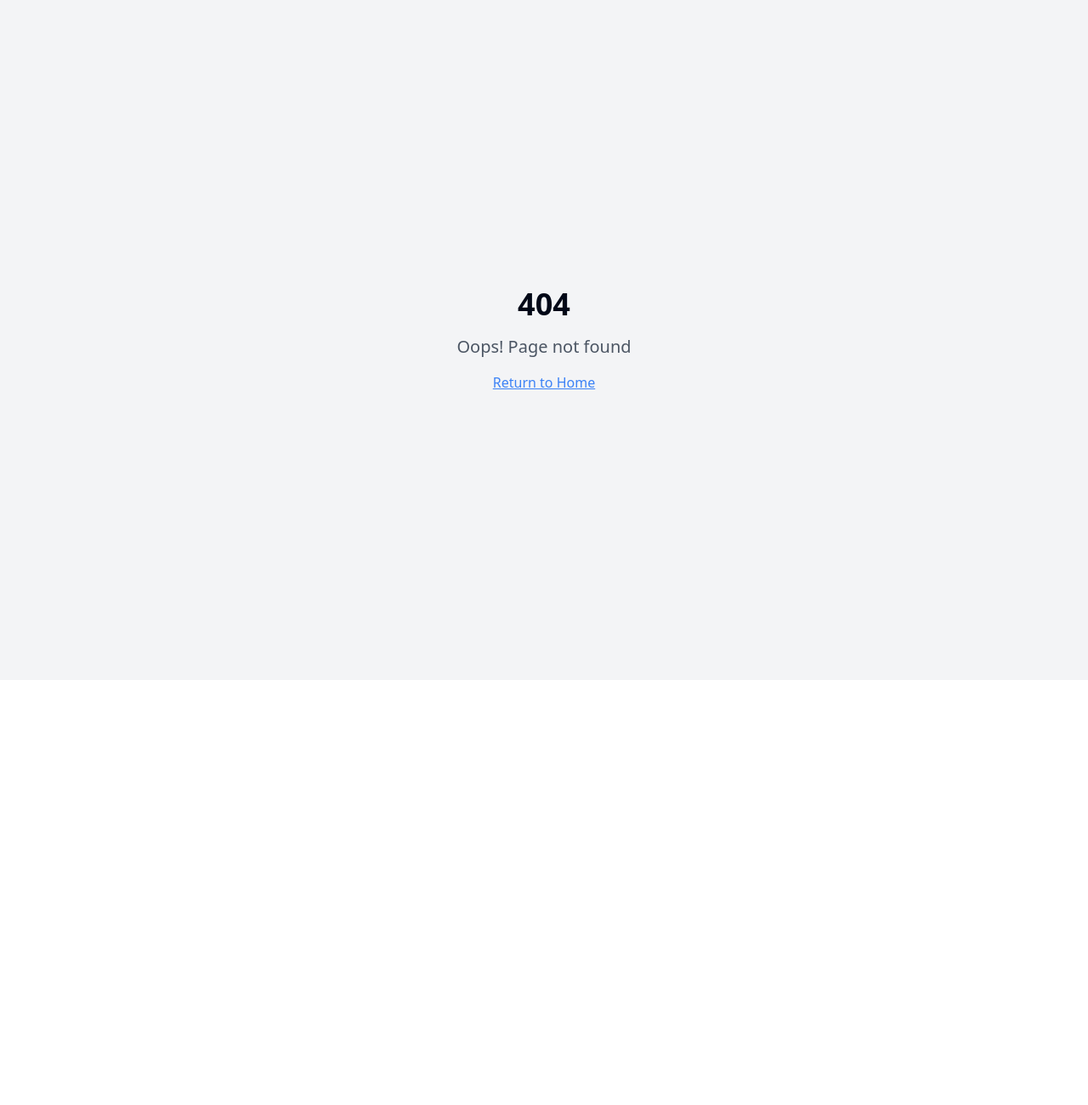
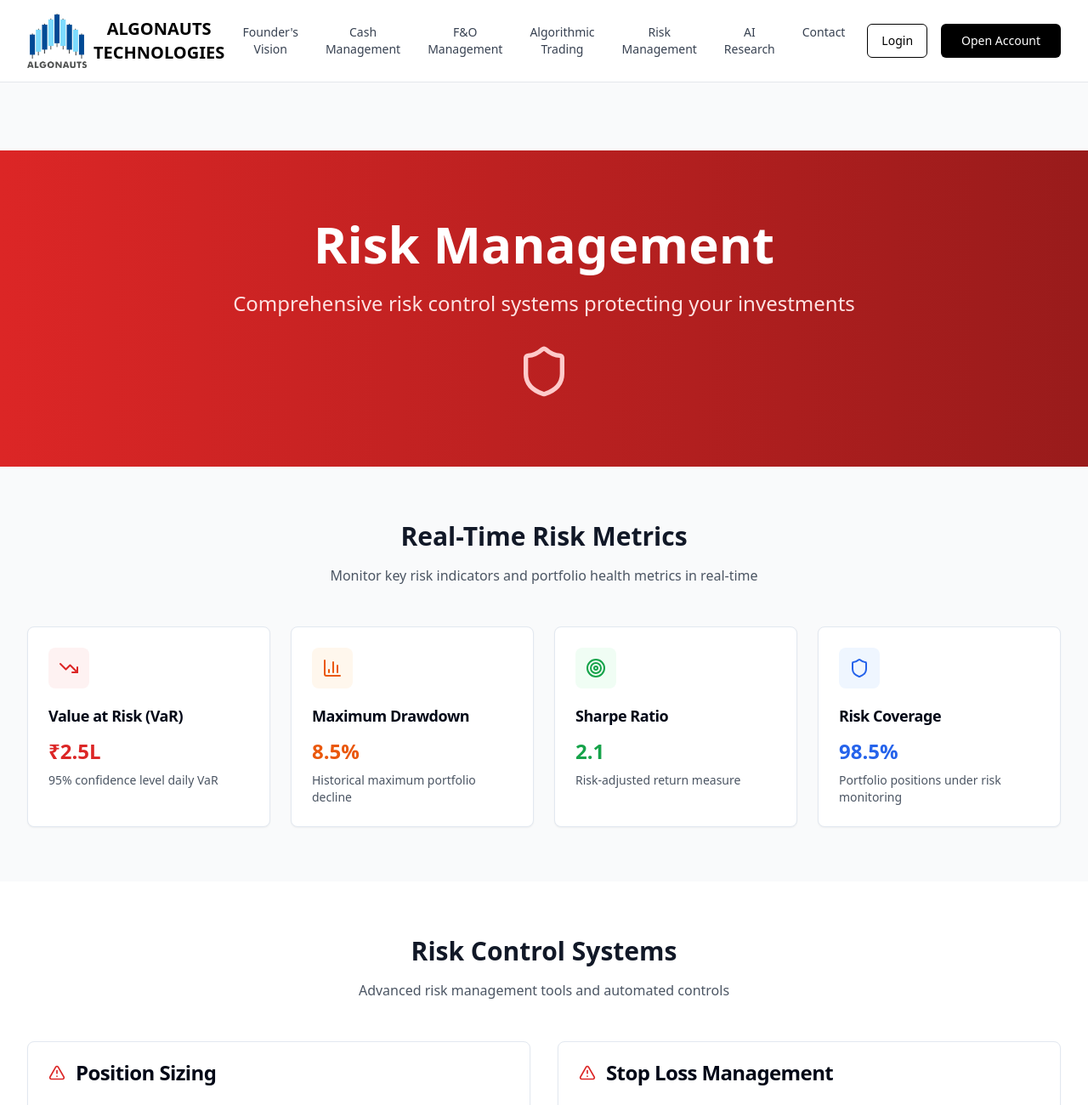
Before and after one commit to harshalalgonaus/algonauts-trade-flow, a React (Vite) app: page /risk-management in a window 1280 px wide. Before the commit this address had no page. Shown: the top 1300 px of the page at 85% size. Before the commit the page ends 800 px from the top, so only its background shows below. Built offline with nearby package versions, Linux system fonts and the light colour scheme.

Commit message:
feat: Add Risk Management page and link
- Created a new Risk Management page.
- Added a link to the Risk Management page in the header navigation.

```diff
--- a/src/App.tsx
+++ b/src/App.tsx
@@ -19,6 +19,7 @@ import AlgorithmicTrading from "./pages/AlgorithmicTrading";
 import AIResearch from "./pages/AIResearch";
 import Services from "./pages/Services";
 import ViewStrategies from "./pages/ViewStrategies";
+import RiskManagement from "./pages/RiskManagement";
 
 const queryClient = new QueryClient();
 
@@ -39,6 +40,7 @@ const App = () => (
           <Route path="/ai-research" element={<AIResearch />} />
           <Route path="/services" element={<Services />} />
           <Route path="/view-strategies" element={<ViewStrategies />} />
+          <Route path="/risk-management" element={<RiskManagement />} />
           <Route path="/contact-us" element={<ContactUs />} />
           <Route path="/careers" element={<Careers />} />
           <Route path="/about-us" element={<AboutUs />} />
--- a/src/components/Header.tsx
+++ b/src/components/Header.tsx
@@ -1,4 +1,3 @@
-
 import { useState } from 'react';
 import { Link } from 'react-router-dom';
 import { Button } from '@/components/ui/button';
@@ -29,20 +28,13 @@ export const Header = () => {
               ['Cash Management', '/cash-management'],
               ['F&O Management', '/fo-management'],
               ['Algorithmic Trading', '/algorithmic-trading'],
-              ['Risk Management', '#risk-management'],
+              ['Risk Management', '/risk-management'],
               ['AI Research', '/ai-research'],
               ['Contact', '/contact-us']
             ].map(([name, link]) => (
               <Link
                 key={link}
-                to={link.startsWith('#') ? '/' : link}
-                onClick={link.startsWith('#') ? (e) => {
-                  e.preventDefault();
-                  const element = document.querySelector(link);
-                  if (element) {
-                    element.scrollIntoView({ behavior: 'smooth' });
-                  }
-                } : undefined}
+                to={link}
                 className="text-gray-700 hover:text-black text-sm transition-all duration-300 hover:scale-105 relative group text-center block"
               >
                 {name}
@@ -104,9 +96,9 @@ export const Header = () => {
               <Link to="/algorithmic-trading" className="text-gray-700 hover:text-black transition-all duration-300 hover:translate-x-2">
                 Algorithmic Trading
               </Link>
-              <a href="#risk-management" className="text-gray-700 hover:text-black transition-all duration-300 hover:translate-x-2">
+              <Link to="/risk-management" className="text-gray-700 hover:text-black transition-all duration-300 hover:translate-x-2">
                 Risk Management
-              </a>
+              </Link>
               <Link to="/ai-research" className="text-gray-700 hover:text-black transition-all duration-300 hover:translate-x-2">
                 AI Research
               </Link>
--- /dev/null
+++ b/src/pages/RiskManagement.tsx
@@ -0,0 +1,226 @@
+
+import React from 'react';
+import { Header } from '@/components/Header';
+import { Footer } from '@/components/Footer';
+import { Shield, AlertTriangle, TrendingDown, BarChart3, Target, CheckCircle } from 'lucide-react';
+import { Card, CardContent, CardHeader, CardTitle } from '@/components/ui/card';
+
+const RiskManagement = () => {
+  const riskMetrics = [
+    {
+      title: "Value at Risk (VaR)",
+      value: "₹2.5L",
+      description: "95% confidence level daily VaR",
+      icon: TrendingDown,
+      color: "text-red-600",
+      bgColor: "bg-red-50"
+    },
+    {
+      title: "Maximum Drawdown",
+      value: "8.5%",
+      description: "Historical maximum portfolio decline",
+      icon: BarChart3,
+      color: "text-orange-600",
+      bgColor: "bg-orange-50"
+    },
+    {
+      title: "Sharpe Ratio",
+      value: "2.1",
+      description: "Risk-adjusted return measure",
+      icon: Target,
+      color: "text-green-600",
+      bgColor: "bg-green-50"
+    },
+    {
+      title: "Risk Coverage",
+      value: "98.5%",
+      description: "Portfolio positions under risk monitoring",
+      icon: Shield,
+      color: "text-blue-600",
+      bgColor: "bg-blue-50"
+    }
+  ];
+
+  const riskControls = [
+    {
+      title: "Position Sizing",
+      description: "Dynamic position sizing based on volatility and correlation analysis",
+      features: ["Kelly Criterion implementation", "Volatility-based allocation", "Correlation adjustments"]
+    },
+    {
+      title: "Stop Loss Management",
+      description: "Automated stop-loss orders with trailing mechanisms",
+      features: ["Technical stop-loss levels", "Volatility-based stops", "Time-based exits"]
+    },
+    {
+      title: "Diversification Controls",
+      description: "Portfolio diversification across sectors, strategies, and timeframes",
+      features: ["Sector exposure limits", "Strategy correlation monitoring", "Geographic diversification"]
+    },
+    {
+      title: "Stress Testing",
+      description: "Regular stress testing under various market scenarios",
+      features: ["Historical scenario analysis", "Monte Carlo simulations", "Black swan event modeling"]
+    }
+  ];
+
+  return (
+    <div className="min-h-screen bg-gray-50">
+      <Header />
+
+      <main className="pt-20">
+        {/* Hero Section */}
+        <section className="bg-gradient-to-r from-red-600 to-red-800 text-white py-20">
+          <div className="max-w-7xl mx-auto px-4 sm:px-6 lg:px-8">
+            <div className="text-center">
+              <h1 className="text-4xl md:text-6xl font-bold mb-6">
+                Risk Management
+              </h1>
+              <p className="text-xl md:text-2xl mb-8 text-red-100">
+                Comprehensive risk control systems protecting your investments
+              </p>
+              <div className="flex justify-center">
+                <Shield className="h-16 w-16 text-red-200" />
+              </div>
+            </div>
+          </div>
+        </section>
+
+        {/* Risk Metrics Dashboard */}
+        <section className="py-16">
+          <div className="max-w-7xl mx-auto px-4 sm:px-6 lg:px-8">
+            <div className="text-center mb-12">
+              <h2 className="text-3xl font-bold text-gray-900 mb-4">Real-Time Risk Metrics</h2>
+              <p className="text-gray-600 max-w-2xl mx-auto">
+                Monitor key risk indicators and portfolio health metrics in real-time
+              </p>
+            </div>
+
+            <div className="grid grid-cols-1 md:grid-cols-2 lg:grid-cols-4 gap-6">
+              {riskMetrics.map((metric, index) => {
+                const Icon = metric.icon;
+                return (
+                  <Card key={index} className="hover:shadow-lg transition-shadow">
+                    <CardHeader className="pb-3">
+                      <div className={`inline-flex items-center justify-center w-12 h-12 rounded-lg ${metric.bgColor} mb-3`}>
+                        <Icon className={`h-6 w-6 ${metric.color}`} />
+                      </div>
+                      <CardTitle className="text-lg font-semibold">{metric.title}</CardTitle>
+                    </CardHeader>
+                    <CardContent>
+                      <div className={`text-2xl font-bold ${metric.color} mb-2`}>
+                        {metric.value}
+                      </div>
+                      <p className="text-sm text-gray-600">{metric.description}</p>
+                    </CardContent>
+                  </Card>
+                );
+              })}
+            </div>
+          </div>
+        </section>
+
+        {/* Risk Control Systems */}
+        <section className="py-16 bg-white">
+          <div className="max-w-7xl mx-auto px-4 sm:px-6 lg:px-8">
+            <div className="text-center mb-12">
+              <h2 className="text-3xl font-bold text-gray-900 mb-4">Risk Control Systems</h2>
+              <p className="text-gray-600 max-w-2xl mx-auto">
+                Advanced risk management tools and automated controls
+              </p>
+            </div>
+
+            <div className="grid grid-cols-1 md:grid-cols-2 gap-8">
+              {riskControls.map((control, index) => (
+                <Card key={index} className="hover:shadow-lg transition-shadow">
+                  <CardHeader>
+                    <CardTitle className="flex items-center gap-3">
+                      <AlertTriangle className="h-5 w-5 text-red-600" />
+                      {control.title}
+                    </CardTitle>
+                  </CardHeader>
+                  <CardContent>
+                    <p className="text-gray-600 mb-4">{control.description}</p>
+                    <ul className="space-y-2">
+                      {control.features.map((feature, featureIndex) => (
+                        <li key={featureIndex} className="flex items-center gap-2">
+                          <CheckCircle className="h-4 w-4 text-green-600" />
+                          <span className="text-sm text-gray-700">{feature}</span>
+                        </li>
+                      ))}
+                    </ul>
+                  </CardContent>
+                </Card>
+              ))}
+            </div>
+          </div>
+        </section>
+
+        {/* Risk Management Philosophy */}
+        <section className="py-16 bg-gray-50">
+          <div className="max-w-7xl mx-auto px-4 sm:px-6 lg:px-8">
+            <div className="max-w-4xl mx-auto text-center">
+              <h2 className="text-3xl font-bold text-gray-900 mb-8">Our Risk Management Philosophy</h2>
+
+              <div className="grid grid-cols-1 md:grid-cols-3 gap-8 mt-12">
+                <div className="text-center">
+                  <div className="bg-red-100 w-16 h-16 rounded-full flex items-center justify-center mx-auto mb-4">
+                    <Shield className="h-8 w-8 text-red-600" />
+                  </div>
+                  <h3 className="text-xl font-semibold mb-2">Capital Preservation</h3>
+                  <p className="text-gray-600">
+                    Protecting your capital is our first priority through rigorous risk controls
+                  </p>
+                </div>
+
+                <div className="text-center">
+                  <div className="bg-blue-100 w-16 h-16 rounded-full flex items-center justify-center mx-auto mb-4">
+                    <BarChart3 className="h-8 w-8 text-blue-600" />
+                  </div>
+                  <h3 className="text-xl font-semibold mb-2">Quantitative Approach</h3>
+                  <p className="text-gray-600">
+                    Data-driven risk assessment using advanced mathematical models
+                  </p>
+                </div>
+
+                <div className="text-center">
+                  <div className="bg-green-100 w-16 h-16 rounded-full flex items-center justify-center mx-auto mb-4">
+                    <Target className="h-8 w-8 text-green-600" />
+                  </div>
+                  <h3 className="text-xl font-semibold mb-2">Adaptive Controls</h3>
+                  <p className="text-gray-600">
+                    Dynamic risk parameters that adapt to changing market conditions
+                  </p>
+                </div>
+              </div>
+            </div>
+          </div>
+        </section>
+
+        {/* CTA Section */}
+        <section className="py-16 bg-red-600 text-white">
+          <div className="max-w-4xl mx-auto text-center px-4 sm:px-6 lg:px-8">
+            <h2 className="text-3xl font-bold mb-4">
+              Ready to Protect Your Investments?
+            </h2>
+            <p className="text-xl mb-8 text-red-100">
+              Experience our comprehensive risk management system designed to safeguard your portfolio
+            </p>
+            <div className="flex flex-col sm:flex-row gap-4 justify-center">
+              <button className="bg-white text-red-600 px-8 py-3 rounded-lg font-semibold hover:bg-gray-100 transition-colors">
+                View Risk Dashboard
+              </button>
+              <button className="border-2 border-white text-white px-8 py-3 rounded-lg font-semibold hover:bg-white hover:text-red-600 transition-colors">
+                Schedule Risk Assessment
+              </button>
+            </div>
+          </div>
+        </section>
+      </main>
+
+      <Footer />
+    </div>
+  );
+};
+
+export default RiskManagement;
```
